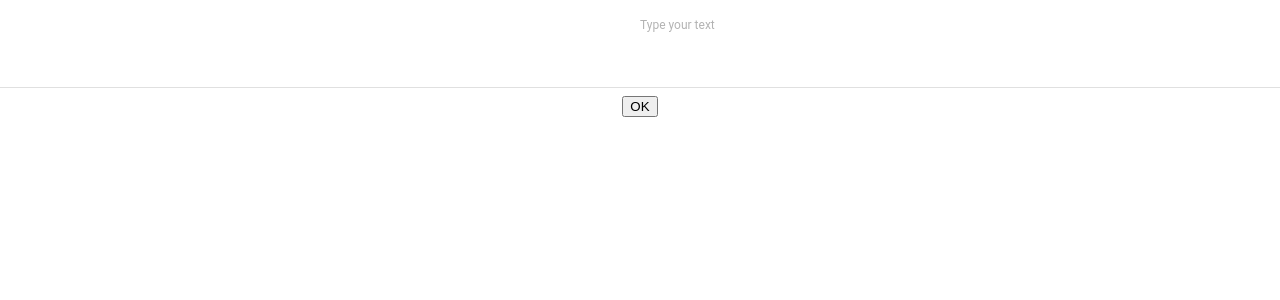
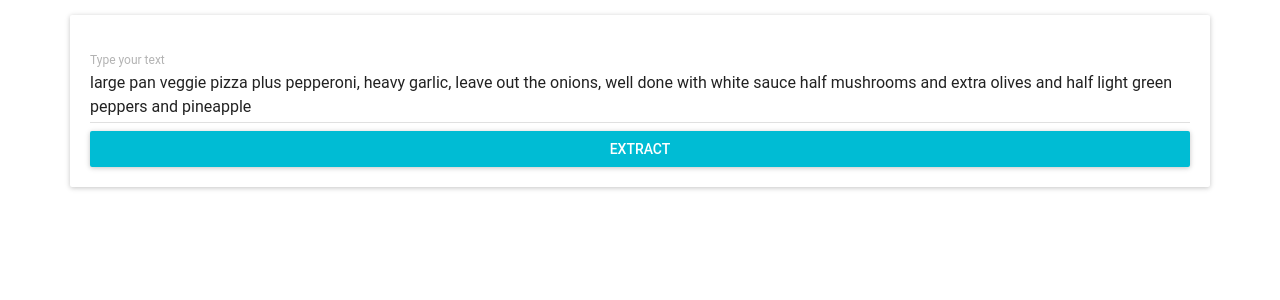
Before and after one commit to vladislooove/pizza-order, a React (Create React App) app: page / in a window 1280 px wide. Shown: the top 300 px of the page. Built offline with nearby package versions, Linux system fonts and the light colour scheme.

Commit message:
Changed api url to xml service, some styles with material

```diff
--- a/src/App.css
+++ b/src/App.css
@@ -1,28 +1,13 @@
-.App {
-  text-align: center;
+
+*{
+    box-sizing: border-box;
 }
 
-.App-logo {
-  animation: App-logo-spin infinite 20s linear;
-  height: 80px;
+.App {
+    width: 1170px;
+    padding: 15px;
+    margin: 0 auto
 }
-
-.App-header {
-  background-color: #222;
-  height: 150px;
-  padding: 20px;
-  color: white;
+.App__form{
+    padding: 20px
 }
-
-.App-title {
-  font-size: 1.5em;
-}
-
-.App-intro {
-  font-size: large;
-}
-
-@keyframes App-logo-spin {
-  from { transform: rotate(0deg); }
-  to { transform: rotate(360deg); }
-}
--- a/src/App.js
+++ b/src/App.js
@@ -1,6 +1,11 @@
 import React, { Component } from 'react';
+
 import TextField from 'material-ui/TextField';
 import MuiThemeProvider from 'material-ui/styles/MuiThemeProvider';
+import Paper from 'material-ui/Paper';
+import RaisedButton from 'material-ui/RaisedButton';
+import LinearProgress from 'material-ui/LinearProgress';
+
 import axios from 'axios';
 import './App.css';
 
@@ -11,8 +16,10 @@ class App extends Component {
         super(props);
         this.state = {
             formData: {
-                input: ''
-            }
+                input: 'large pan veggie pizza plus pepperoni, heavy garlic, leave out the onions, well done with white sauce half mushrooms and extra olives and half light green peppers and pineapple'
+            },
+            result: null,
+            isLoading: false
         }
     }
     onInputChange(event) {
@@ -20,24 +27,21 @@ class App extends Component {
             formData: {
                 input: event.target.value
             },
-            result: null
         });
     }
     onFormSubmit(event) {
         event.preventDefault();
 
+        //set loading state to show loader
+        this.setState({ isLoading: true });
+
         const requestBody = new URLSearchParams();
-        requestBody.append('__VIEWSTATE', '/wEPDwUKLTY0NDQ4NzM3MWRkVpqEVmLzI0aPuMy/JfiwS6tZUUeW037finBb/zSyXh4=');
-        requestBody.append('__VIEWSTATEGENERATOR', 'CA0B0334');
-        requestBody.append('__EVENTVALIDATION', '/wEdAATFD1eWdciEcBgOr2YKbFcgSO4IU2ebZhwIX2Zb/sl/53vO3wpLjOSwYMFxhp/fDVwgNLZfd1Be8hw438ja9tfdyu9VwJGxLaTW7MY1gvVOlDq5hNw038U0qL7xNQHJc1E=');
-        requestBody.append('InputText', this.state.formData.input);
-        requestBody.append('OutputText', '');
-        requestBody.append('btnExtract', 'Extract')
+        requestBody.append('text', this.state.formData.input);
 
 
         const request = {
             method: 'POST',
-            url: 'https://api.intouchposenterprise.com:1602/',
+            url: 'https://api.intouchposenterprise.com:1602/Convert.asmx/Xml',
             data: requestBody,
             headers: {
                 'Accept': 'text/html,application/xhtml+xml,application/xml;q=0.9,image/webp,image/apng,*/*;q=0.8',
@@ -50,21 +54,23 @@ class App extends Component {
 
         axios(request)
             .then((response) => {
-                // get embedded xml from html
-                const responseDocument = response.data;
-                const inputResponse = responseDocument.getElementById('OutputText');
-                const xmlLikeResponse = inputResponse.innerText;
+                if(response.data) {
 
-                if(xmlLikeResponse.length) {
+                    //get string with xml content
+                    const xmlLikeResponse = response.data
+                        .querySelector('string')
+                        .textContent;
 
                     //convert xmlLike string to native xml
-                    let xmlResponse = new DOMParser().parseFromString(xmlLikeResponse, 'text/xml');
-                    xmlResponse = xmlResponse.querySelector('Root');
+                    const xmlResponse = new DOMParser().parseFromString(xmlLikeResponse, 'text/xml');
+
                     //convert xml response to json
-                    const jsonResponse = xml2json(xmlResponse);
-                    console.log(jsonResponse);
+                    const jsonResponse = xml2json(xmlResponse.querySelector('Root'));
 
-                    this.setState({result: jsonResponse});
+                    this.setState({
+                        result: jsonResponse,
+                        isLoading: false
+                    });
                 }
 
                 // function from stackoverflow to parse xml
@@ -98,13 +104,23 @@ class App extends Component {
                 }
             })
             .catch((error) => {
-                console.log(error)
+                console.log(error);
+                this.setState({ isLoading: false })
             })
     }
     render() {
         return (
             <MuiThemeProvider>
+                <div>
+                    {/* render progress component if state is loading */}
+                    {this.state.isLoading ?
+                        <LinearProgress mode="indeterminate" />
+                        : null
+                    }
+
                     <div className="App">
+                        <Paper style={{ marginBottom: '20px' }}>
+                            <div className="App__form">
                                 <form onSubmit={this.onFormSubmit.bind(this)}>
                                     <TextField
                                         floatingLabelText="Type your text"
@@ -115,9 +131,16 @@ class App extends Component {
                                         value={this.state.formData.input}
                                         onChange={this.onInputChange.bind(this)}
                                     />
-                        <button>OK</button>
+                                    <RaisedButton label="Extract"
+                                                  primary={true}
+                                                  fullWidth={true}
+                                                  onClick={this.onFormSubmit.bind(this)}
+                                    />
                                 </form>
-                    <Pizza data={this.state.result} />
+                            </div>
+                        </Paper>
+                        {/* <Pizza data={this.state.result} /> */}
+                    </div>
                 </div>
             </MuiThemeProvider>
         );
--- a/src/components/Pizza.js
+++ b/src/components/Pizza.js
@@ -1,4 +1,9 @@
 import React from 'react';
+
+const Toppings = (props) => {
+    console.log(props)
+    return null
+}
 
 export const Pizza = (props) => {
     if(!props.data) {
@@ -10,6 +15,9 @@ export const Pizza = (props) => {
                 <img alt="donnes" src={`${process.env.PUBLIC_URL}/images/donnes/${props.data.Donnes}.png`} />
                 <img alt="sauce" src={`${process.env.PUBLIC_URL}/images/sauce/${props.data.Sauce}.png`} />
                 <img alr="speciality" src={`${process.env.PUBLIC_URL}/images/speciality/${props.data.Speciality}.png`} />
+
+                <Toppings data={props.data.Toppings}/>
+
             </div>
         )
     }
```
Lines whose indentation alone changed are shown as unchanged.
